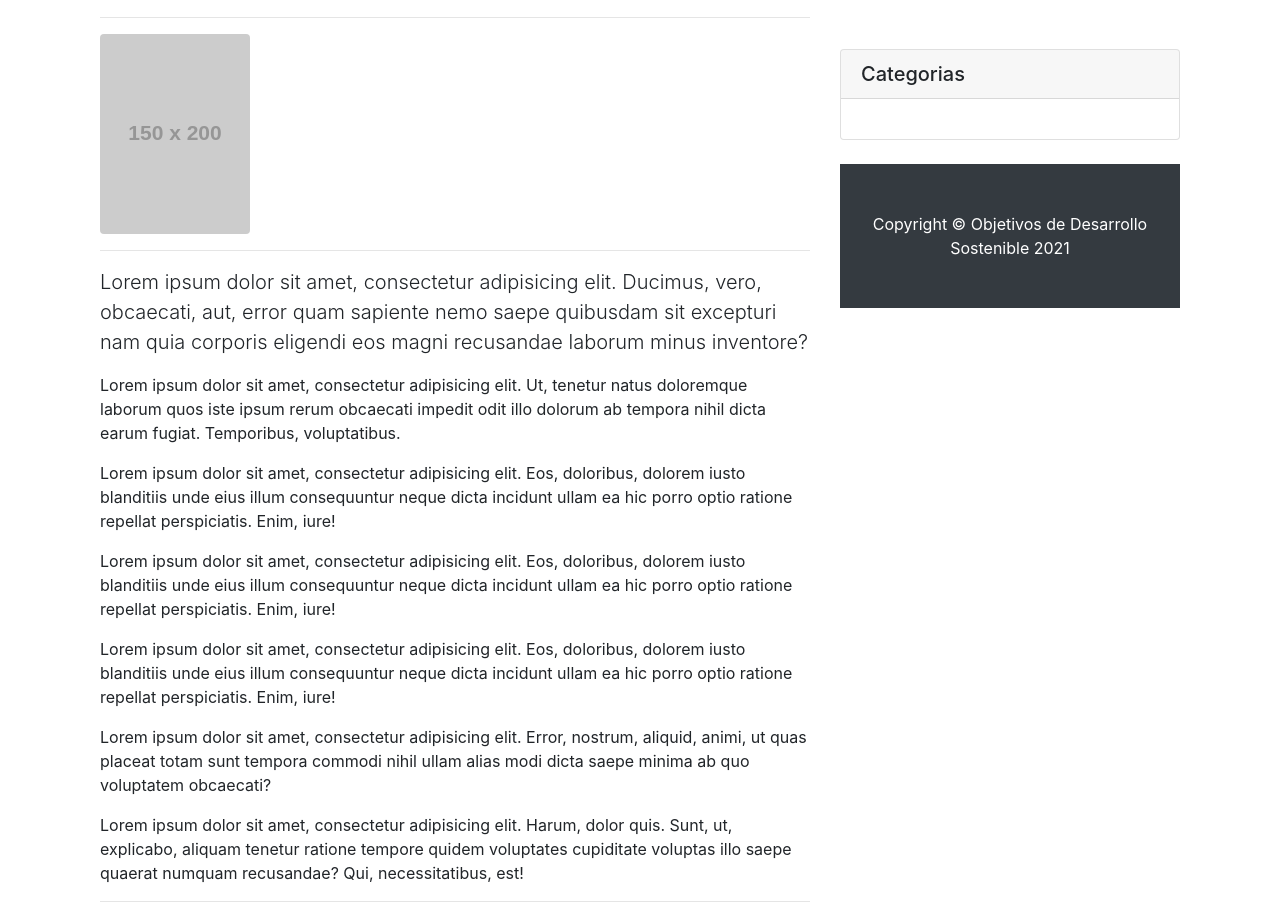
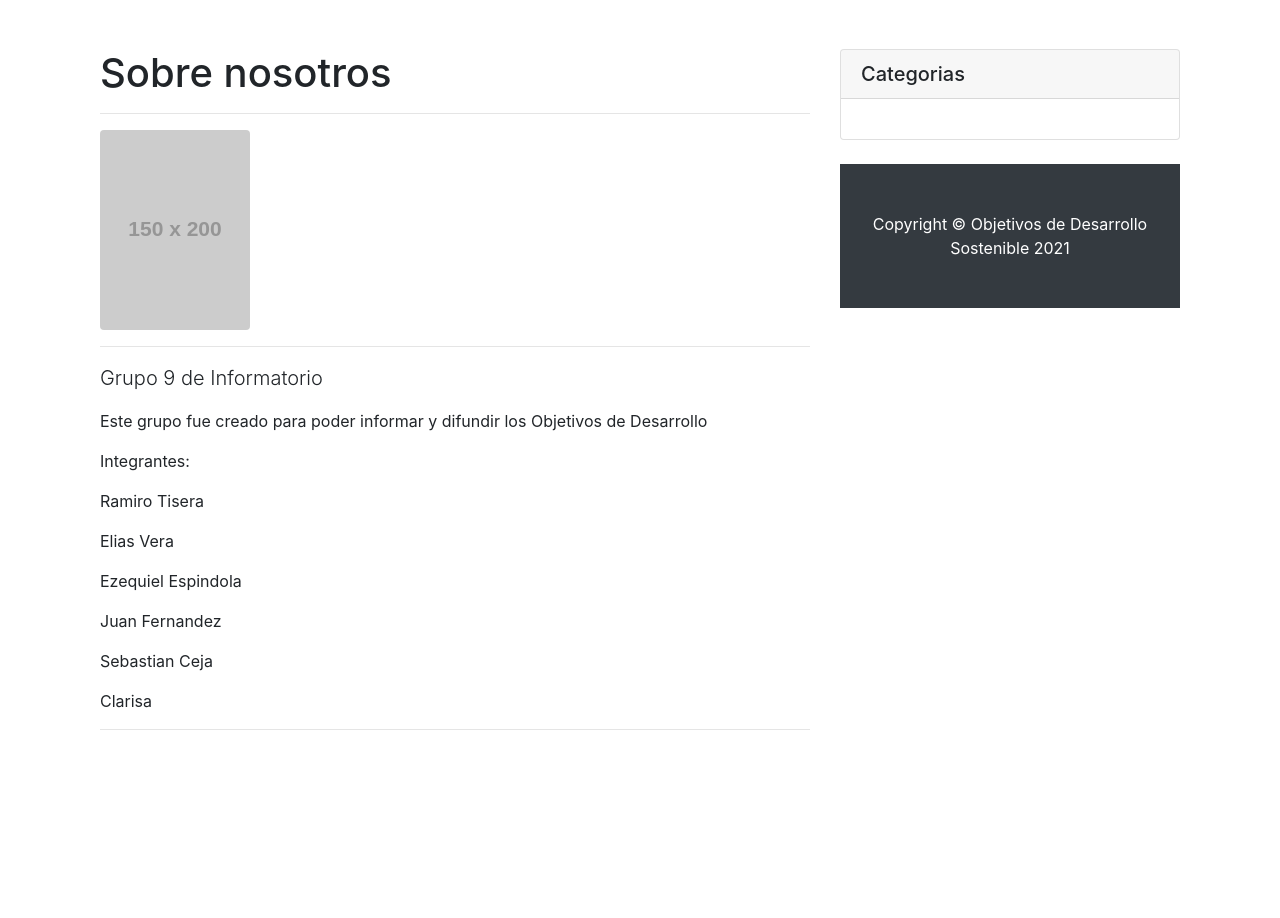
Before and after one commit to pela2conbarba/ProyectoBlogODS, a Django app: page /sobre-nosotros in a window 1280 px wide. Shown: the part 71-989 px from the top of the page. After the commit the page ends 801 px from the top, so only its background shows below. Run offline with Django 3.2, Linux system fonts and the light colour scheme; grey boxes labelled with a size stand in for pictures from a placeholder-image service; some libraries are stand-ins or nearby versions.

Commit message:
nuevo commit

```diff
--- a/requirements.txt
+++ b/requirements.txt
@@ -1,3 +1,5 @@
 django
 django-ckeditor
 pillow
+django-bootstrap4
+bootstrap4
--- a/templates/about.html
+++ b/templates/about.html
@@ -4,17 +4,23 @@
   <div class="container">
     <div class="row">
       <div class="col-lg-8">
+        <br>
+        <br>
+        <br>
+        <br>
         <h1 class="mt-4">Sobre nosotros</h1>
         <hr>
         <img class="img-fluid rounded" src="http://placehold.it/150x200" alt="">
         <hr>
-        <p class="lead">Lorem ipsum dolor sit amet, consectetur adipisicing elit. Ducimus, vero, obcaecati, aut, error quam sapiente nemo saepe quibusdam sit excepturi nam quia corporis eligendi eos magni recusandae laborum minus inventore?</p>
-        <p>Lorem ipsum dolor sit amet, consectetur adipisicing elit. Ut, tenetur natus doloremque laborum quos iste ipsum rerum obcaecati impedit odit illo dolorum ab tempora nihil dicta earum fugiat. Temporibus, voluptatibus.</p>
-        <p>Lorem ipsum dolor sit amet, consectetur adipisicing elit. Eos, doloribus, dolorem iusto blanditiis unde eius illum consequuntur neque dicta incidunt ullam ea hic porro optio ratione repellat perspiciatis. Enim, iure!</p>
-        <p>Lorem ipsum dolor sit amet, consectetur adipisicing elit. Eos, doloribus, dolorem iusto blanditiis unde eius illum consequuntur neque dicta incidunt ullam ea hic porro optio ratione repellat perspiciatis. Enim, iure!</p>
-        <p>Lorem ipsum dolor sit amet, consectetur adipisicing elit. Eos, doloribus, dolorem iusto blanditiis unde eius illum consequuntur neque dicta incidunt ullam ea hic porro optio ratione repellat perspiciatis. Enim, iure!</p>
-        <p>Lorem ipsum dolor sit amet, consectetur adipisicing elit. Error, nostrum, aliquid, animi, ut quas placeat totam sunt tempora commodi nihil ullam alias modi dicta saepe minima ab quo voluptatem obcaecati?</p>
-        <p>Lorem ipsum dolor sit amet, consectetur adipisicing elit. Harum, dolor quis. Sunt, ut, explicabo, aliquam tenetur ratione tempore quidem voluptates cupiditate voluptas illo saepe quaerat numquam recusandae? Qui, necessitatibus, est!</p>
+        <p class="lead">Grupo 9 de Informatorio</p>
+        <p>Este grupo fue creado para poder informar y difundir los Objetivos de Desarrollo</p>
+        <p>Integrantes:</p>
+        <p>Ramiro Tisera</p>
+        <p>Elias Vera</p>
+        <p>Ezequiel Espindola</p>
+        <p>Juan Fernandez</p>
+        <p>Sebastian Ceja</p>
+        <p>Clarisa</p>
         <hr>
       </div>
 {% endblock %}
--- a/templates/posts/detail.html
+++ b/templates/posts/detail.html
@@ -3,6 +3,10 @@
   <div class="container">
     <div class="row">
       <div class="col-lg-8">
+        <br>
+        <br>
+        <br>
+        <br>
         <h1 class="mt-4">{{post.title}}</h1>
         <p class="lead">
           por
```
